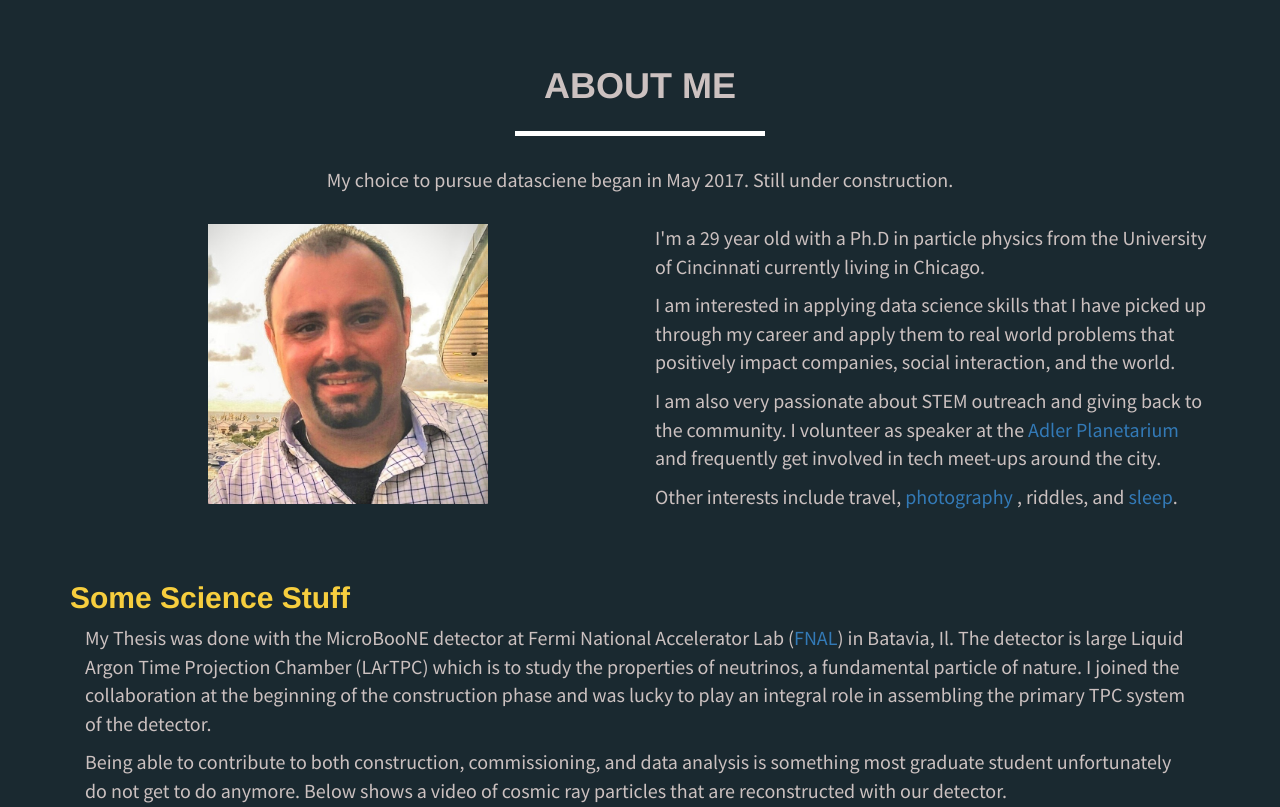
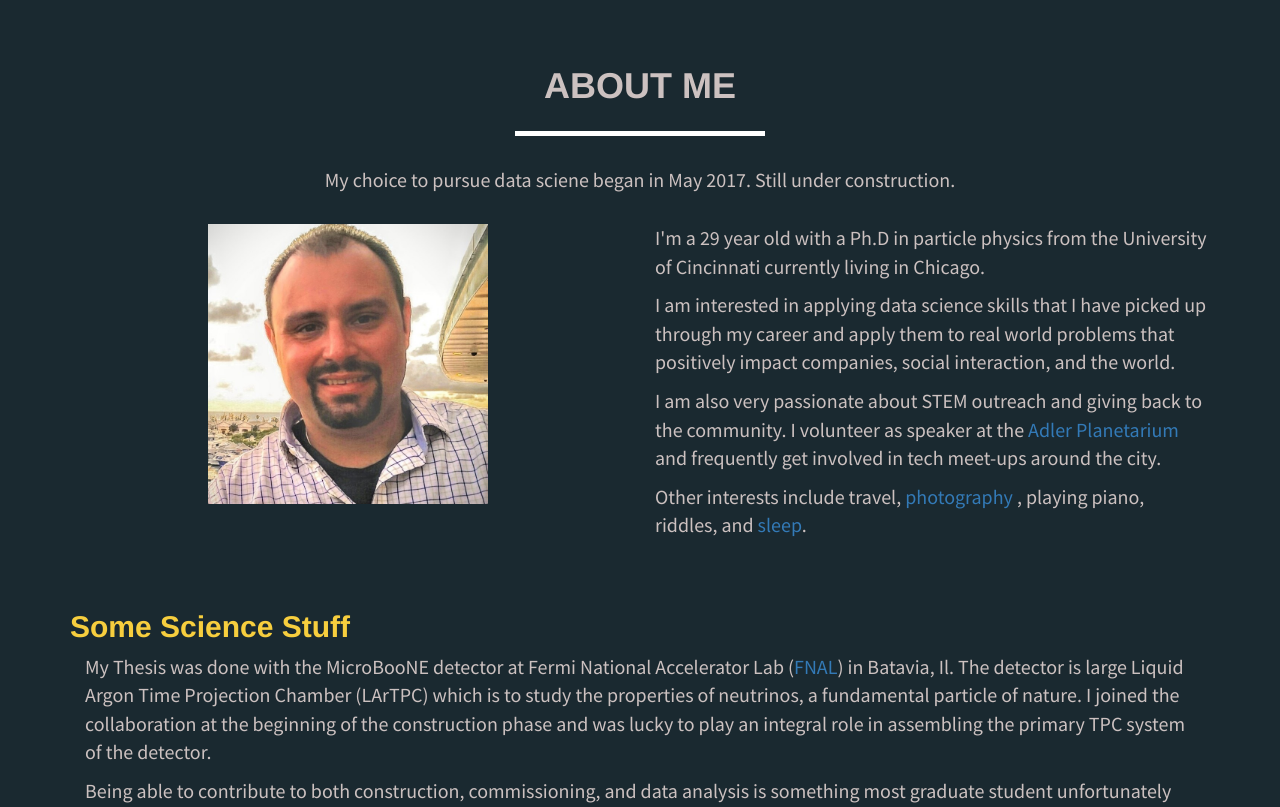
Before and after one commit to 1grossora/1grossora.github.io, a Jekyll site: the page built from index.html, in a window 1280 px wide and 900 px high, scrolled down 811 px, cut to the strip 93-900 px from the top of the window. Built offline with Jekyll 4.4.1, drawn with Linux system fonts in a browser that asks for light colours.

Commit message:
about me

```diff
--- a/_includes/about.html
+++ b/_includes/about.html
@@ -4,7 +4,7 @@
         <div class="col-lg-12 text-center">
         <h1> About Me </h1>
         <hr class="star-light">
-      <p> My choice to pursue datasciene began in May 2017. Still under construction. </p>
+      <p> My choice to pursue data sciene began in May 2017. Still under construction. </p>
         </div><!-- close center text-->
       </div><!-- close row-->
 
@@ -20,7 +20,7 @@
           <p>I am interested in applying data science skills that I have picked up through my career and apply them to real world problems that positively impact companies, social interaction, and the world. </p>
 	  <p>I am also very passionate about STEM outreach and giving back to the community. I volunteer as speaker at the <a href="http://www.adlerplanetarium.org"target="_blank"> Adler Planetarium</a> and frequently get involved in tech meet-ups around the city. </p>
 
-    <p> Other interests include travel, <a href="https://www.instagram.com/groryangro/?hl=en"target="_blank">photography </a>, riddles, and <a href="https://www.sadtrombone.com/?autoplay=true"target="_blank">sleep</a>. </p>
+    <p> Other interests include travel, <a href="https://www.instagram.com/groryangro/?hl=en"target="_blank">photography </a>, playing piano, riddles, and <a href="https://www.sadtrombone.com/?autoplay=true"target="_blank">sleep</a>. </p>
 
 
       </div><!-- close right text-->
```
